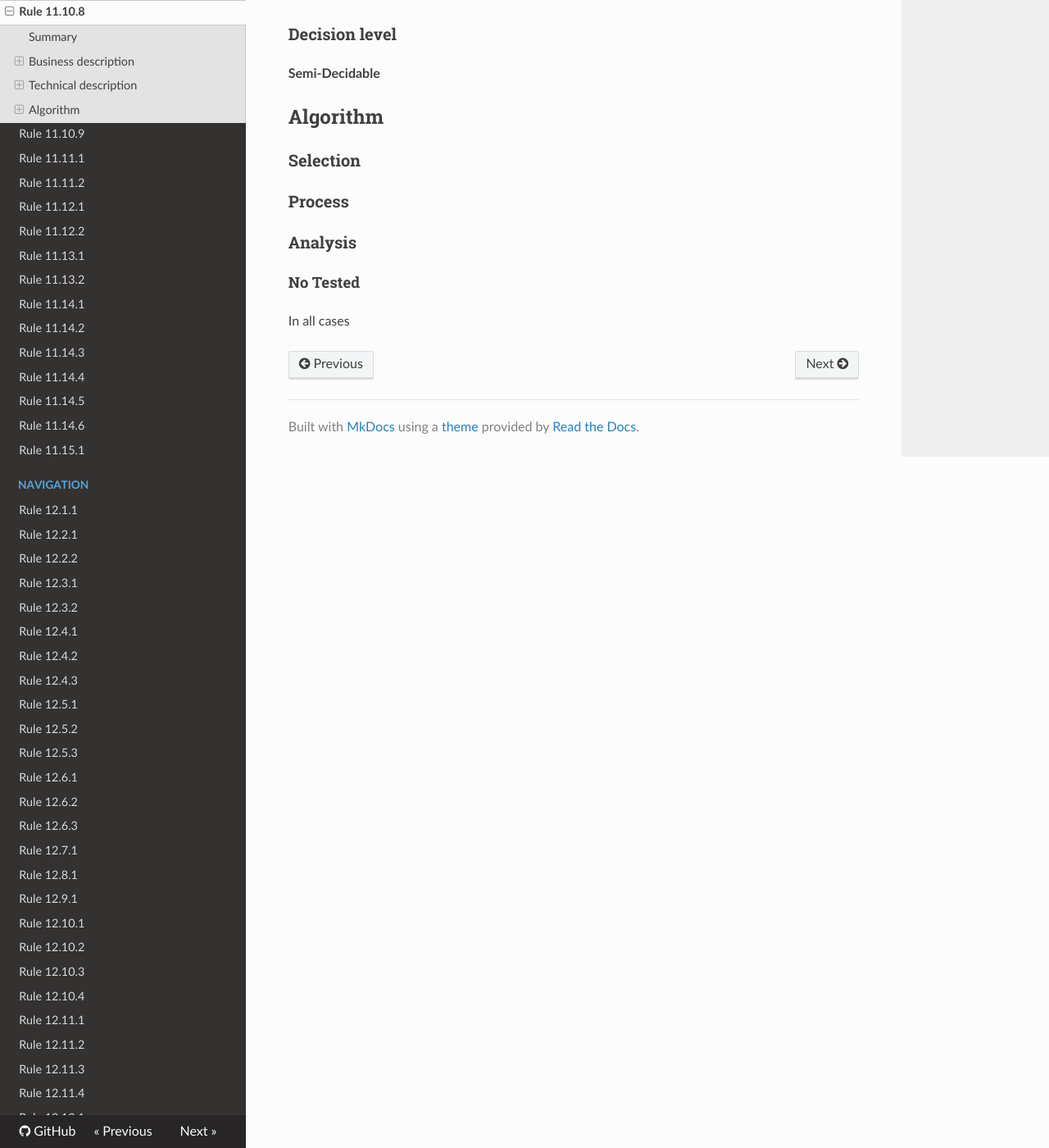
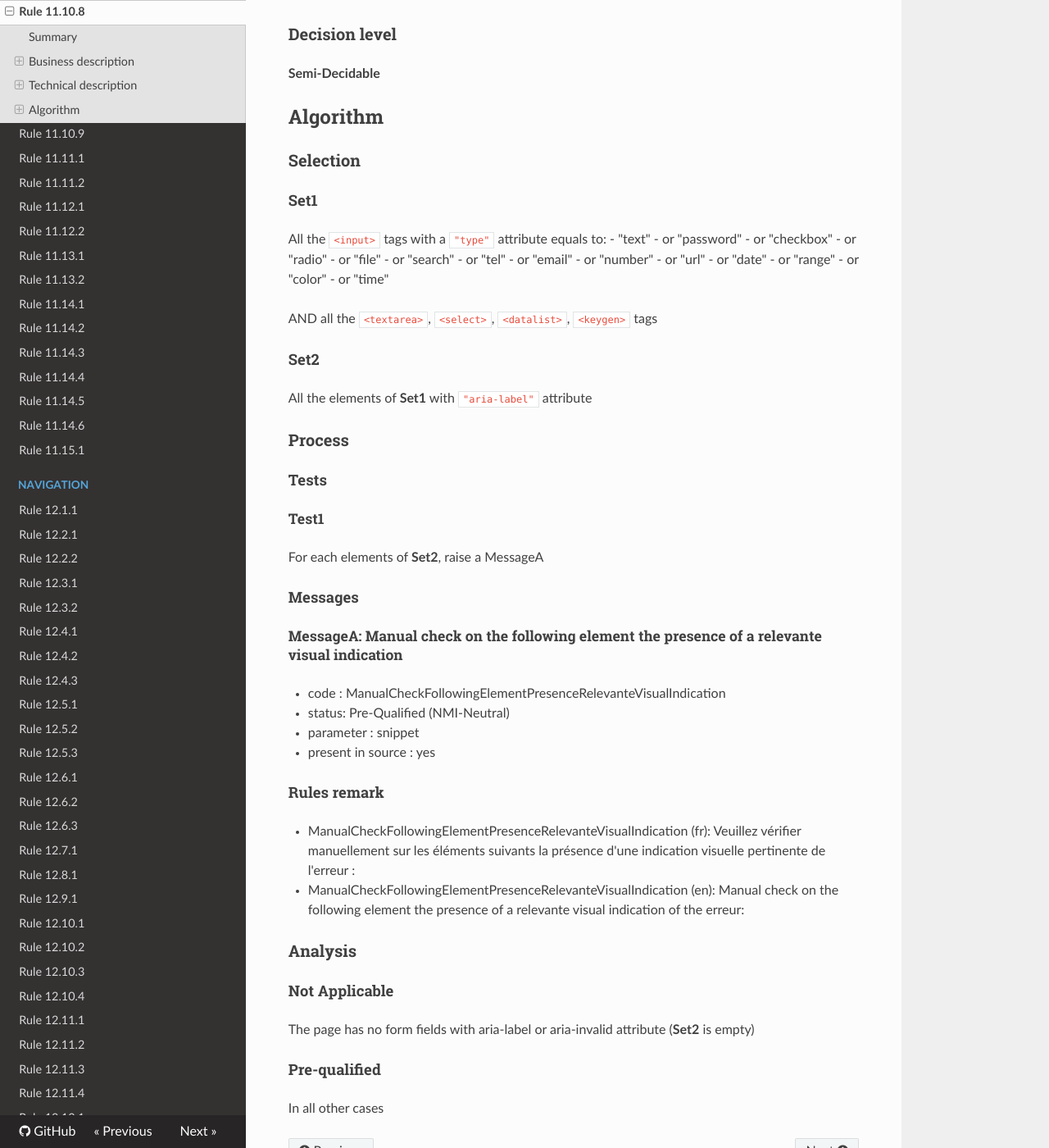
Before and after one commit to Tanaguru/RGAA3-2016, an MkDocs documentation site: the page built from docs/Rule-11-10-8.md, in a window 1280 px wide and 1400 px high, scrolled down 914 px. Shown: the whole window at 82% size. Built offline with MkDocs 1.6.1, drawn with Linux system fonts in a browser that asks for light colours; nearby versions of some CDN libraries; old or Windows-style settings are respelled for this version of MkDocs.

Commit message:
Update tests 11.10.8

```diff
--- a/docs/Rule-11-10-8.md
+++ b/docs/Rule-11-10-8.md
@@ -8,11 +8,11 @@ No-check rule
 
 ### Criterion
 
-[11.10](http://references.modernisation.gouv.fr/referentiel-technique-0#crit-11-10)
+[11.10](http://references.modernisation.gouv.fr/rgaa/criteres.html#crit-11-10)
 
 ###Test
 
-[11.10.8](http://references.modernisation.gouv.fr/referentiel-technique-0#test-11-10-8)
+[11.10.8](http://references.modernisation.gouv.fr/rgaa/criteres.html#test-11-10-8)
 
 ### Description
 
@@ -36,10 +36,58 @@ Chaque indication du type de donn&eacute;e et/ou de format r&eacute;alis&eacute;
 
 ### Selection
 
+#### Set1
+
+All the `<input>` tags with a `"type"` attribute equals to:
+-  "text"
+-   or "password"
+-   or "checkbox"
+-   or "radio"
+-   or "file"
+-   or "search"
+-   or "tel"
+-   or "email"
+-   or "number"
+-   or "url"
+-   or "date"
+-   or "range"
+-   or "color"
+-   or "time"
+
+AND all the `<textarea>`, `<select>`, `<datalist>`, `<keygen>` tags
+
+#### Set2
+
+All the elements of **Set1** with `"aria-label"` attribute
+
 ### Process
+
+#### Tests
+
+##### Test1
+
+For each elements of **Set2**, raise a MessageA
+
+#### Messages
+
+##### MessageA: Manual check on the following element the presence of a relevante visual indication
+
+-   code : ManualCheckFollowingElementPresenceRelevanteVisualIndication
+-   status: Pre-Qualified (NMI-Neutral)
+-   parameter : snippet
+-   present in source : yes
+
+#### Rules remark
+
+ * ManualCheckFollowingElementPresenceRelevanteVisualIndication (fr): Veuillez vérifier manuellement sur les éléments suivants la présence d'une indication visuelle pertinente de l'erreur :
+ * ManualCheckFollowingElementPresenceRelevanteVisualIndication (en): Manual check on the following element the presence of a relevante visual indication of the erreur:
 
 ### Analysis
 
-#### No Tested
+#### Not Applicable
 
-In all cases
+The page has no form fields with aria-label or aria-invalid attribute (**Set2** is empty)
+
+#### Pre-qualified
+
+In all other cases
```
Also changed, not shown: docs/Rule-11-10-7.md (+2 -2 lines).
